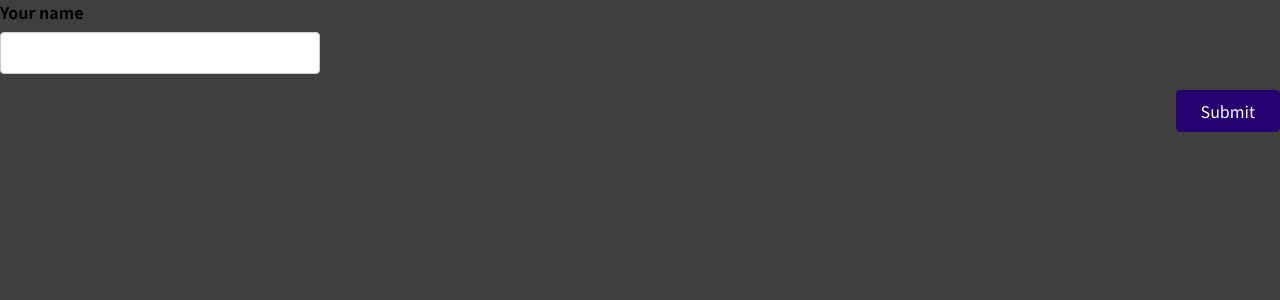
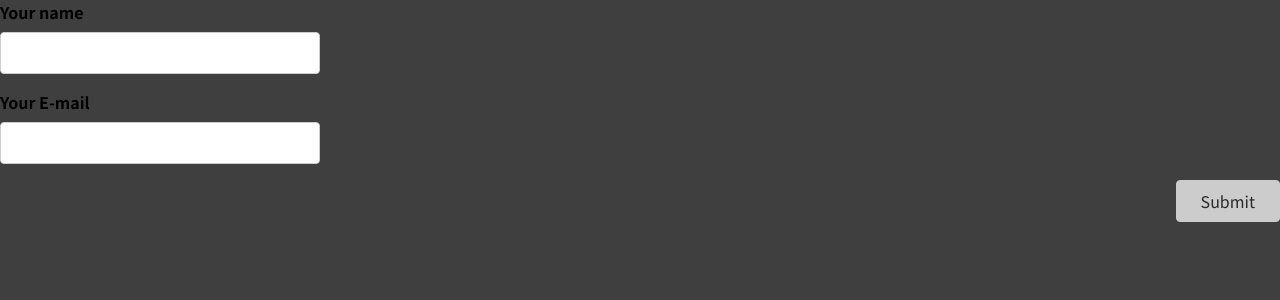
Before and after one commit to SO-HUII/simple-form, a React (Create React App) app: page / in a window 1280 px wide. Shown: the top 300 px of the page. Built offline with nearby package versions, Linux system fonts and the light colour scheme; the HTML template or start-up script is replaced by a standard one.

Commit message:
feat: email 입력 form 추가

```diff
--- a/src/components/SimpleInput.js
+++ b/src/components/SimpleInput.js
@@ -1,19 +1,38 @@
-import React, { useEffect, useRef, useState } from 'react';
+import React, { useEffect, useState } from 'react';
 
 const SimpleInput = (props) => {
     const [enteredName, setEnteredName] = useState('');
-    const [enteredNameIsValid, setEnteredNameIsValid] = useState(false);
     const [enteredNameTouched, setEnteredNameTouched] = useState(false);
-    const nameInputRef = useRef();
 
-    useEffect(() => {
-        if(enteredNameIsValid) {
-            console.log('Name Input is valid!');
+    const [enteredEmail, setEnteredEmail] = useState('');
+    const [enteredEmailTouched, setEnteredEmailTouched] = useState(false);
+
+    const enteredNameIsValid = enteredName.trim() !== '';
+    const nameInputIsInValid = !enteredNameIsValid && enteredNameTouched;
+
+    const enteredEmailIsValid = enteredName.includes('@');
+    const enteredEmailIsInValid = !enteredEmailIsValid && enteredEmailTouched;
+
+    let formIsValid = false;
+
+        if(enteredNameIsValid && enteredEmailIsValid) {
+            formIsValid = true;
         }
-    }, [enteredNameIsValid])
 
     const nameInputChangeHandler = event => {
         setEnteredName(event.target.value);
+    };
+
+    const emailInputChangeHandler = event => {
+        setEnteredEmail(event.target.value);
+    };
+
+    const nameInputBlurHandler = (event) => {
+        setEnteredNameTouched(true);
+    };
+
+    const emailInputBlurHandler = (event) => {
+        setEnteredEmailTouched(true);
     };
 
     const formSubmissionHandler = event => {
@@ -21,33 +40,37 @@ const SimpleInput = (props) => {
 
         setEnteredNameTouched(true);
 
-        if(enteredName.trim() === '') {
-            setEnteredNameIsValid(false);
+        if(!enteredNameIsValid) {
             return;
         }
-        setEnteredNameIsValid(true);
 
         console.log(enteredName);
-        const enteredValue = nameInputRef.current.value;
-        console.log(enteredValue);
 
         // nameInputRef.current.value = '';  // 권장되지 않음
         setEnteredName('');
+        setEnteredNameTouched(false);
+
+        setEnteredEmail('');
+        setEnteredEmailTouched(false);
     };
 
-    const nameInputIsInValid = !enteredNameIsValid && enteredNameTouched;
-
     const nameInputClasses = nameInputIsInValid ? 'form-control invalid' : 'form-control';
+    const emailInputClasses = enteredEmailIsInValid ? 'form-control invalid' : 'form-control';
 
     return (
         <form onSubmit={formSubmissionHandler}>
             <div className={nameInputClasses}>
                 <label htmlFor='name'>Your name</label>
-                <input ref={nameInputRef} type='text' id='name' onChange={nameInputChangeHandler} value={enteredName} />
+                <input type='text' id='name' onChange={nameInputChangeHandler} onBlur={nameInputBlurHandler} value={enteredName} />
                 {nameInputIsInValid && <p className='error-text'>Name must not be empty.</p>}
             </div>
+            <div className={nameInputClasses}>
+                <label htmlFor='email'>Your E-mail</label>
+                <input type='email' id='email' onChange={emailInputChangeHandler} onBlur={emailInputBlurHandler} value={enteredEmail} />
+                {enteredEmailIsInValid && <p className='error-text'>Please enter a valid email.</p>}
+            </div>
             <div className='form-actions'>
-                <button>Submit</button>
+                <button disabled={!formIsValid}>Submit</button>
             </div>
         </form>
     );
--- a/src/index.css
+++ b/src/index.css
@@ -79,6 +79,15 @@ button:active {
   border-color: #33059e;
 }
 
+button:disabled,
+button:disabled:hover,
+button:disabled:active {
+  background-color: #ccc;
+  color: #292929;
+  border-color: #ccc;
+  cursor: not-allowed;
+}
+
 .form-actions {
   text-align: right;
 }
```
